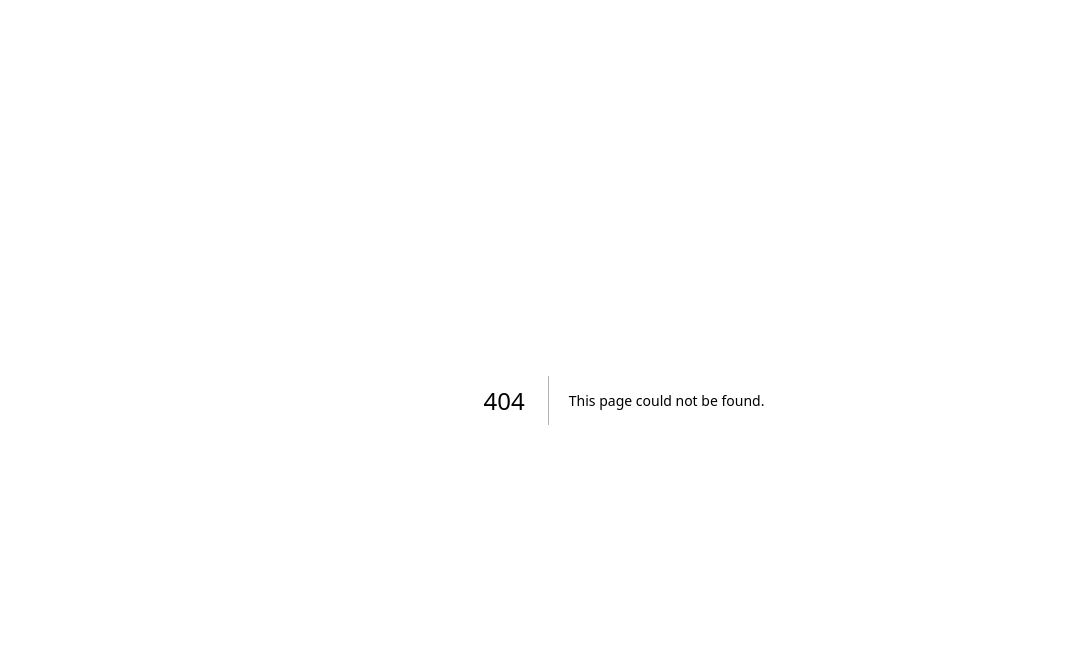
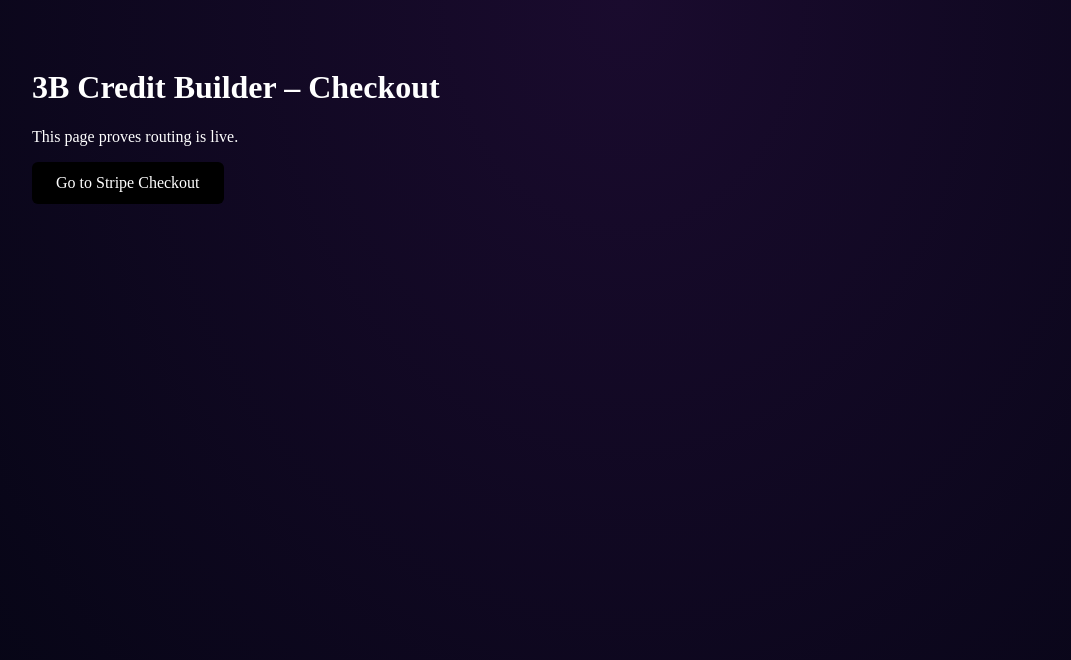
Before and after one commit to vnhyqph2cp-ctrl/credit-repair, a Next.js app: page /3b-credit-builder/checkout in a window 1280 px wide. Before the commit this address had no page. Shown: the top 660 px of the page, without its empty margins (16-1087 px from the left). Built offline with nearby package versions, Linux system fonts and the light colour scheme.

Commit message:
Add minimal checkout page for Stripe routing proof

```diff
--- /dev/null
+++ b/app/3b-credit-builder/checkout/page.tsx
@@ -0,0 +1,21 @@
+export default function CheckoutPage() {
+  return (
+    <div style={{ padding: 40 }}>
+      <h1>3B Credit Builder – Checkout</h1>
+      <p>This page proves routing is live.</p>
+      <a
+        href="/api/3b/create-checkout-session"
+        style={{
+          display: 'inline-block',
+          padding: '12px 24px',
+          background: '#000',
+          color: '#fff',
+          textDecoration: 'none',
+          borderRadius: 6,
+        }}
+      >
+        Go to Stripe Checkout
+      </a>
+    </div>
+  );
+}
```
Also changed, not shown: 1 other file (tests, documents, lock files or other folders).
